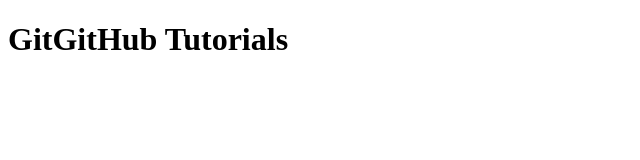
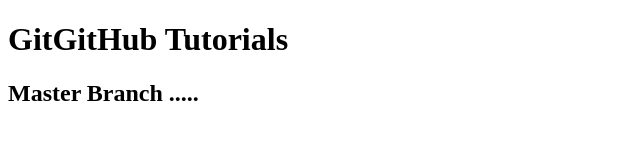
Before and after one commit to gauravraj11/mern10, a plain HTML site: page index.html in a window 1280 px wide. Shown: the whole page, without its empty margins (0-640 px from the left). Drawn offline with Linux system fonts and the light colour scheme.

Commit message:
master first commit

```diff
--- a/index.html
+++ b/index.html
@@ -7,5 +7,6 @@
 </head>
 <body>
     <h1>GitGitHub Tutorials</h1>
+    <h2>Master Branch .....</h2>
 </body>
 </html>
```
